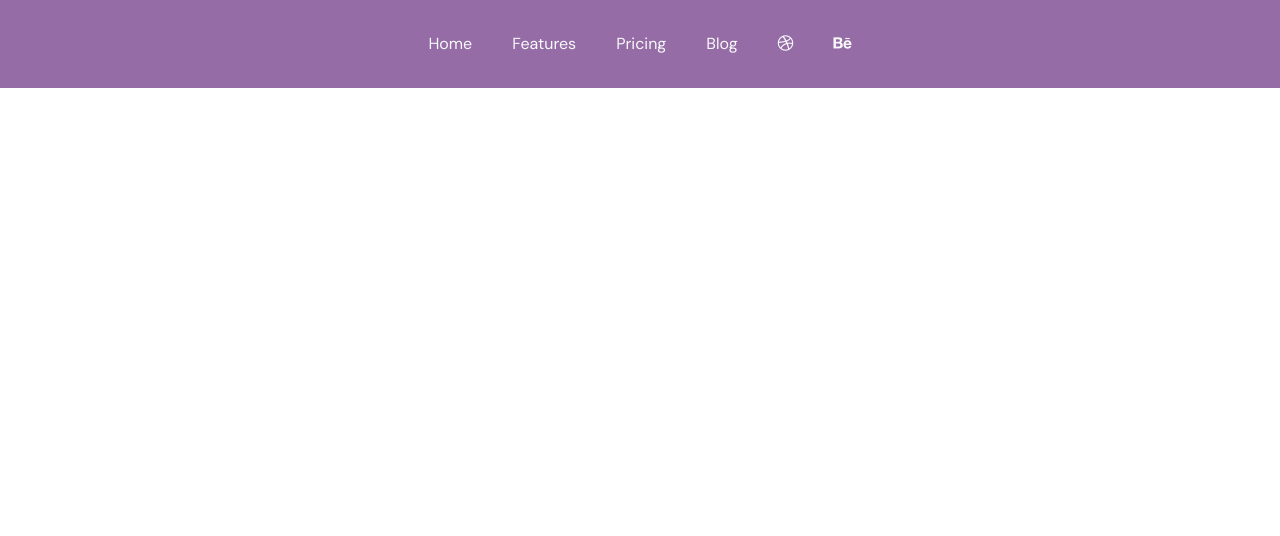
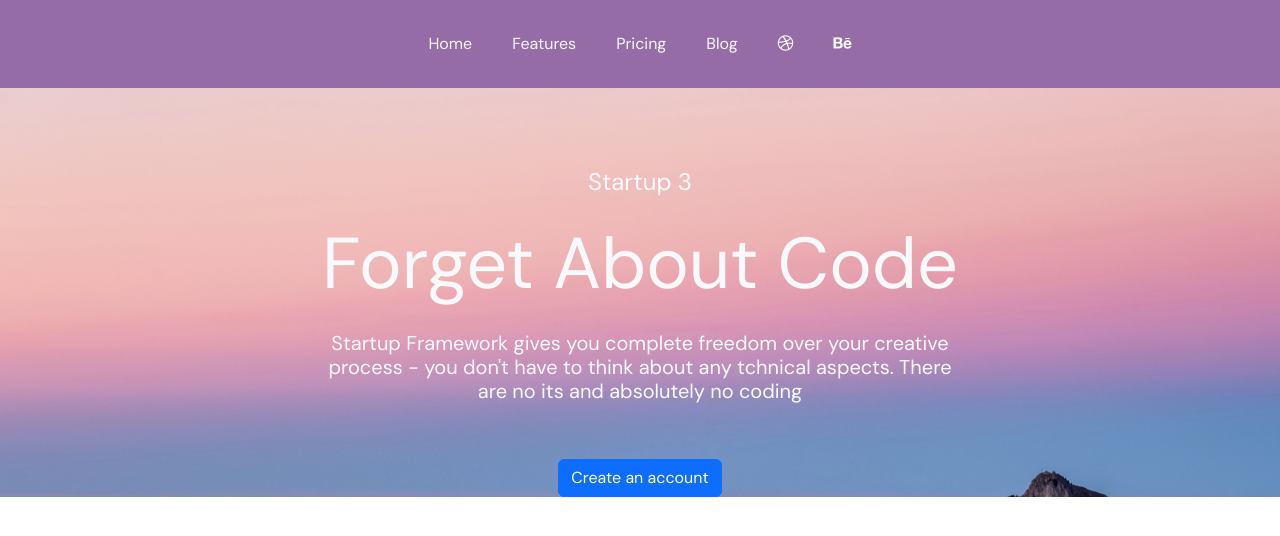
Before and after one commit to marinzilic7/Community, a Nuxt app: page / in a window 1280 px wide. Shown: the top 536 px of the page. Built offline with nearby package versions, Linux system fonts and the light colour scheme.

Commit message:
rad na home

```diff
--- a/layouts/default.vue
+++ b/layouts/default.vue
@@ -1,6 +1,6 @@
 <template>
   <div>
-    <nav class="navbar navbar-expand-lg p-lg-4">
+    <nav class="navbar navbar-expand-lg p-lg-4 ">
       <div class="container-fluid">
         <button
           class="navbar-toggler ms-auto"
--- a/pages/index.vue
+++ b/pages/index.vue
@@ -1,3 +1,34 @@
 <template>
+  <div class="main d-flex flex-column">
+    <div class="main-items d-flex flex-column alig-items-center gap-3">
+      <h4 class="text-center text-light">Startup 3</h4>
+      <h1 class="text-center text-light">Forget About Code</h1>
+      <h5 class="text-center text-light">
+        Startup Framework gives you complete freedom over your creative
+        <span class="d-block"
+          >process - you don't have to think about any tchnical aspects. There
+          <span class="d-block">are no its and absolutely no coding</span></span
+        >
+      </h5>
+    </div>
+    <div class="d-flex justify-content-center align-items-center mt-5">
+      <button class="btn btn-primary">Create an account</button>
+    </div>
+  </div>
+</template>
 
-</template>
+<style scoped lang="scss">
+@import "@/assets/colors.scss";
+
+.main {
+  background: url("@/public/images/hero-image.png");
+
+  .main-items {
+    margin-top: 5rem;
+
+    h1 {
+      font-size: 4.5rem;
+    }
+  }
+}
+</style>
```
Also changed, not shown: public/images/hero-image.png (added).
